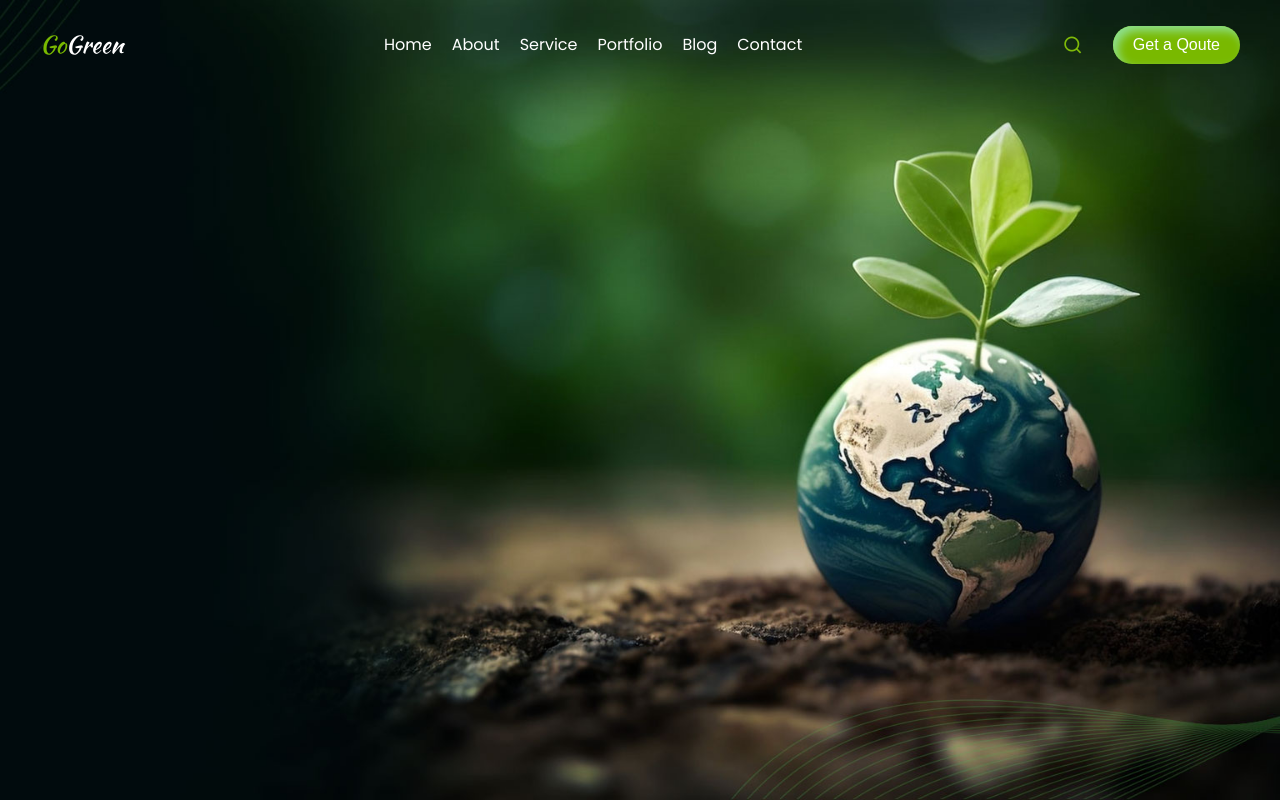
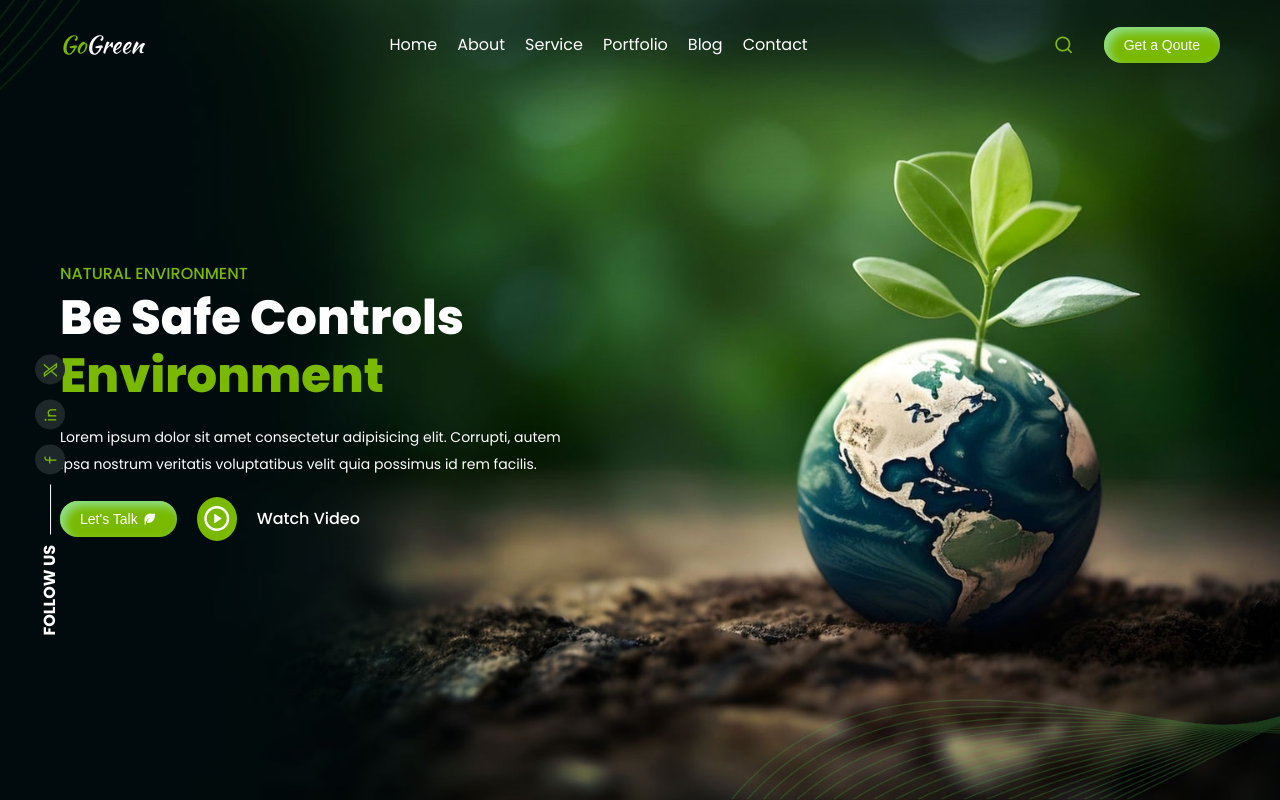
Before and after one commit to zahidhasan13/go-green, a plain HTML site: page index.html in a window 1280 px wide. Drawn offline with nearby package versions, Linux system fonts and the light colour scheme.

Commit message:
hero section added

```diff
--- a/css/style.css
+++ b/css/style.css
@@ -27,11 +27,11 @@ img {
   display: inline-block;
 }
 .container {
-  max-width: 120rem;
+  max-width: 116rem;
   margin: 0 auto;
 }
 .btn-primary {
-  font-size: 1.6rem;
+  font-size: 1.4rem;
   background: rgb(121, 185, 0);
   padding: 1rem 2rem;
   border-radius: 3rem;
@@ -97,3 +97,100 @@ img {
   height: 100vh;
   width: 100%;
 }
+.hero-social {
+  color: #fff;
+  text-transform: uppercase;
+  position: absolute;
+  top: 60%;
+  left: -7%;
+  display: flex;
+  align-items: center;
+  gap: 1rem;
+  rotate: 270deg;
+}
+.hero-social h3 {
+  font-size: 1.6rem;
+  font-weight: 700;
+}
+.hero-line {
+  height: 1px;
+  width: 5rem;
+  background: #fff;
+}
+.social-icon {
+  display: flex;
+  align-items: center;
+  gap: 1.5rem;
+}
+.social-icon i {
+  font-size: 1.6rem;
+  color: rgb(121, 185, 0);
+  background: #1e282b;
+  height: 3rem;
+  width: 3rem;
+  border-radius: 50%;
+  text-align: center;
+  transition: all 0.5s;
+}
+.social-icon i:hover {
+  background: rgb(121, 185, 0);
+  color: #fff;
+}
+.hero-content {
+  height: 100vh;
+  display: flex;
+  flex-direction: column;
+  justify-content: center;
+}
+.hero-subheading {
+  font-size: 1.6rem;
+  font-weight: 500;
+  color: rgb(121, 185, 0);
+  text-transform: uppercase;
+}
+.hero-heading {
+  font-size: 4.8rem;
+  font-weight: 800;
+  line-height: 1.2;
+  color: #fff;
+  text-transform: capitalize;
+}
+.hero-heading span {
+  color: rgb(121, 185, 0);
+}
+.hero-desc {
+  font-size: 1.4rem;
+  color: #fff;
+  width: 45%;
+  margin: 2rem 0;
+}
+.hero-btn {
+  display: flex;
+  align-items: center;
+  gap: 2rem;
+}
+.hero-btn .btn-primary i {
+  margin-left: 0.5rem;
+}
+.hero-video-btn {
+  background: rgb(121, 185, 0);
+  border-radius: 50%;
+  padding: 0.5rem;
+  transition: all 0.5s;
+}
+.hero-video-btn:hover {
+  background: rgb(0, 128, 0);
+}
+.hero-video-btn i {
+  font-size: 3rem;
+  color: #fff;
+}
+.hero-btn a {
+  font-size: 1.6rem;
+  font-weight: 500;
+  color: #fff;
+  transition: all 0.5s;
+}
+.hero-btn a:hover {
+  color: rgb(121, 185, 0);
+}
--- a/index.html
+++ b/index.html
@@ -37,7 +37,39 @@
     <!-- Main -->
     <main>
       <!-- Hero -->
-      <section class="hero-section"></section>
+      <section class="hero-section">
+        <div class="container">
+          <div class="hero-social">
+            <h3>follow us</h3>
+            <p class="hero-line"></p>
+            <div class="social-icon">
+              <i class="ri-facebook-line"></i>
+              <i class="ri-linkedin-line"></i>
+              <i class="ri-twitter-x-line"></i>
+            </div>
+          </div>
+          <div class="hero-content">
+            <h4 class="hero-subheading">natural environment</h4>
+            <h1 class="hero-heading">
+              be safe controls <br /><span>environment</span>
+            </h1>
+            <p class="hero-desc">
+              Lorem ipsum dolor sit amet consectetur adipisicing elit. Corrupti,
+              autem ipsa nostrum veritatis voluptatibus velit quia possimus id
+              rem facilis.
+            </p>
+            <div class="hero-btn">
+              <button class="btn-primary">
+                Let's Talk<i class="ri-leaf-fill"></i>
+              </button>
+              <button class="hero-video-btn">
+                <i class="ri-play-circle-line"></i>
+              </button>
+              <a href="#">Watch Video</a>
+            </div>
+          </div>
+        </div>
+      </section>
     </main>
     <!-- Footer -->
   </body>
```
